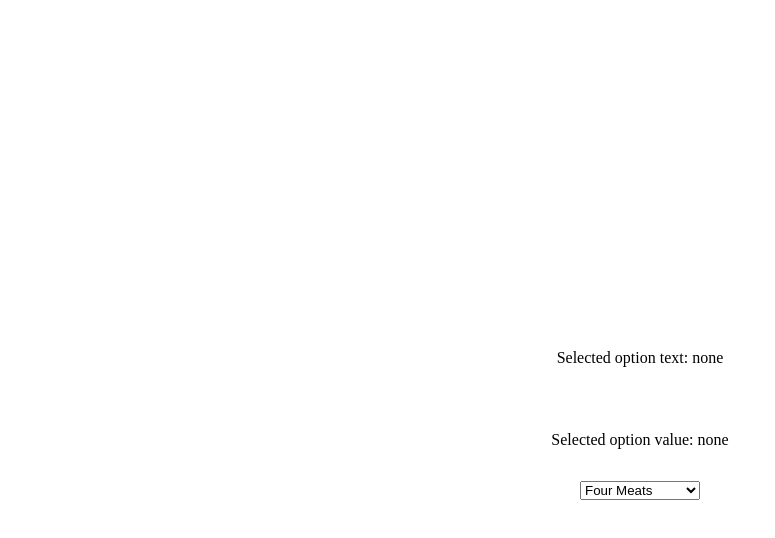
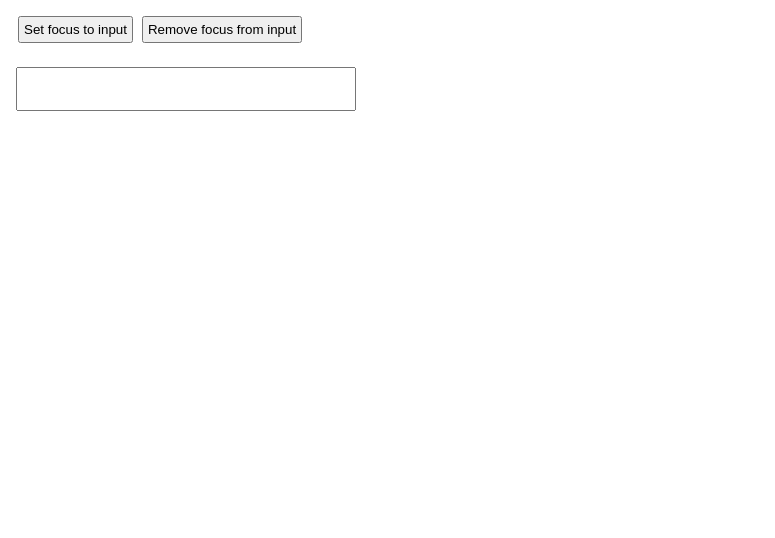
Before and after one commit to NataliaIvasiv/function-repo, a plain HTML site: page index.html in a window 1280 px wide. Shown: the whole page, without its empty margins (0-775 px from the left). Drawn offline with Linux system fonts and the light colour scheme.

Commit message:
focus-blur

```diff
--- a/index.html
+++ b/index.html
@@ -7,20 +7,10 @@
     <title>Document</title>
   </head>
   <body>
-    <p>Selected option text: <span class="text-output">none</span></p>
-
-    <p></p>
-    <p>Selected option value: <span class="value-output">none</span></p>
-
-    <p>
-      <select class="pizza-select">
-        <option value="four_meats">Four Meats</option>
-        <option value="royal_cheese">Royal Cheese</option>
-        <option value="vegetarian">Vegetarian</option>
-        <option value="smoked_salmon">Smoked Salmon</option>
-      </select>
-
-      <script src="./index.js"></script>
-    </p>
+    <button type="button" data-action="set">Set focus to input</button>
+    <button type="button" data-action="remove">Remove focus from input</button>
+    <br /><br />
+    <input type="text" class="text-input" />
+    <script src="./index.js"></script>
   </body>
 </html>
--- a/index.js
+++ b/index.js
@@ -1,15 +1,19 @@
-const select = document.querySelector('.pizza-select');
-const textOutput = document.querySelector('.text-output');
-const valueOutput = document.querySelector('.value-output');
+const textInput = document.querySelector('.text-input');
+const setFocusBtn = document.querySelector('[data-action="set"]');
+const removeFocusBtn = document.querySelector('[data-action="remove"]');
 
-select.addEventListener('change', setOutput);
+setFocusBtn.addEventListener('click', () => {
+  textInput.focus();
+});
 
-function setOutput(event) {
-  const selectedOptionValue = event.currentTarget.value;
-  const selectedOptionIndex = event.currentTarget.selectedIndex;
-  const selectedOptionText =
-    event.currentTarget.options[selectedOptionIndex].text;
+removeFocusBtn.addEventListener('click', () => {
+  textInput.blur();
+});
 
-  textOutput.textContent = selectedOptionText;
-  valueOutput.textContent = selectedOptionValue;
-}
+textInput.addEventListener('focus', () => {
+  textInput.value = 'This input has focus';
+});
+
+textInput.addEventListener('blur', () => {
+  textInput.value = 'blur';
+});
--- a/styles.css
+++ b/styles.css
@@ -1,9 +1,21 @@
 body {
-  display: flex;
-  justify-content: center;
-  align-items: center;
-  flex-direction: column;
-  min-height: 100vh;
-  padding: 1rem;
-  text-align: center;
+  margin: 16px;
+  line-height: 1.5;
+  font-family: sans-serif;
+  letter-spacing: 0.5px;
 }
+
+input {
+  width: 100%;
+  max-width: 320px;
+  padding: 8px;
+  font: inherit;
+  letter-spacing: inherit;
+}
+
+button {
+  display: inline-flex;
+  padding: 4px;
+  margin-right: 2px;
+  margin-left: 2px;
+}
```
